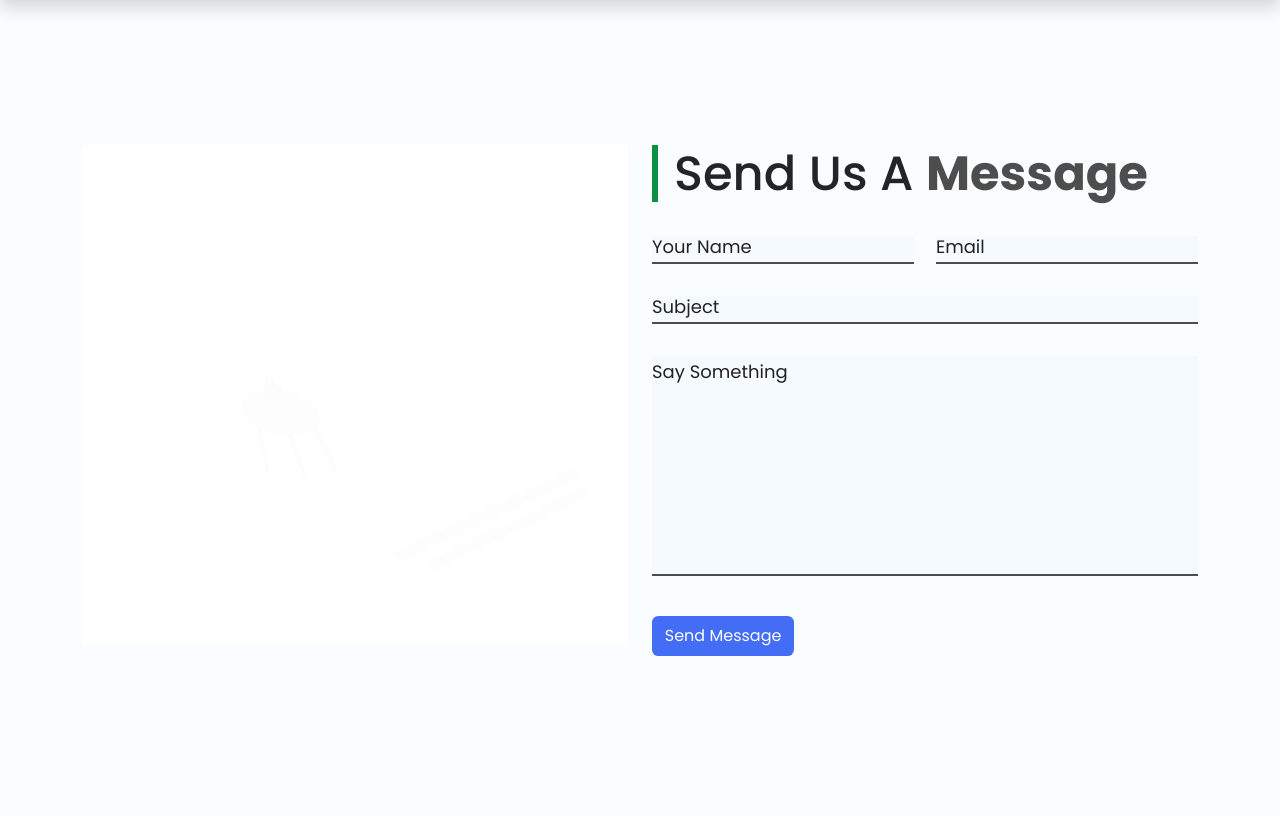
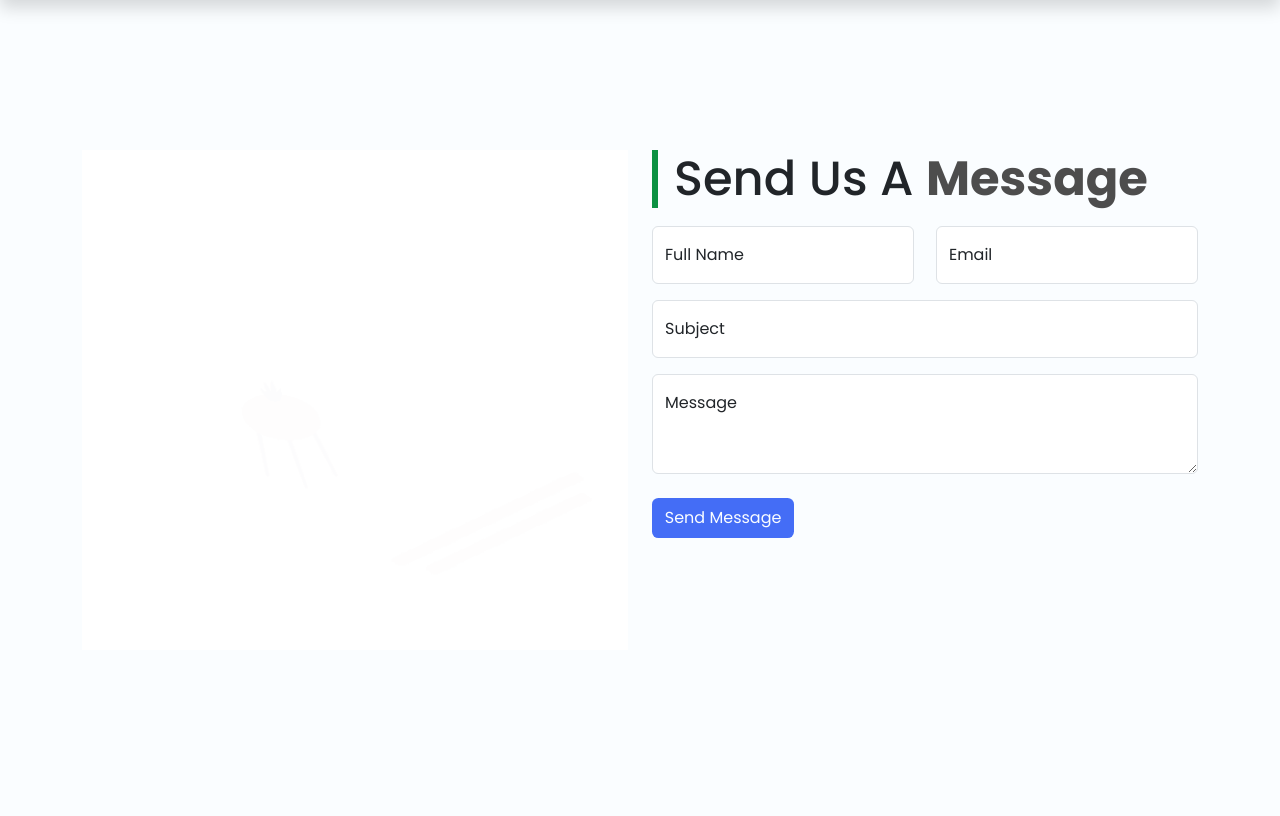
Before and after one commit to LakshanRukantha/CeylonJobSeeker, a PHP site: page /contact.html in a window 1280 px wide. Shown: the part 59-875 px from the top of the page. Run offline with PHP 8.4, Linux system fonts and the light colour scheme; some libraries are stand-ins or nearby versions.

Commit message:
updated contact page

```diff
--- a/contact.html
+++ b/contact.html
@@ -104,25 +104,25 @@
 
 				<form class="messageForm">
 
-					<div class="inputGroup halfWidth">
-						<input class="input-field" type="text" name="" required="required">
-						<label>Your Name</label>
-					</div>
+					<div class="form-floating mb-3 halfWidth">
+                        <input type="text" class="form-control" id="floatingInput" placeholder="name@example.com">
+                        <label for="floatingInput">Full Name</label>
+                      </div>
 
-					<div class="inputGroup halfWidth">
-						<input class="input-field" type="text" name="" required="required">
-						<label>Email</label>
-					</div>
+                      <div class="form-floating mb-3 halfWidth">
+                        <input type="email" class="form-control" id="floatingInput" placeholder="name@example.com">
+                        <label for="floatingInput">Email</label>
+                      </div>
 
-					<div class="inputGroup fullWidth">
-						<input class="input-field" type="text" name="" required="required">
-						<label>Subject</label>
-					</div>
+                      <div class="form-floating mb-3 fullWidth">
+                        <input type="text" class="form-control" id="floatingInput" placeholder="name@example.com">
+                        <label for="floatingInput">Subject</label>
+                      </div>
 
-					<div class="inputGroup fullWidth">
-						<textarea class="input-field" required="required"></textarea>
-						<label>Say Something</label>
-					</div>
+					<div class="form-floating fullWidth">
+                        <textarea class="form-control" placeholder="Leave a comment here" id="floatingTextarea2" style="height: 100px"></textarea>
+                        <label for="floatingTextarea2">Message</label>
+                      </div>
 
 					<div>
 						<br>
--- a/styles/contact.css
+++ b/styles/contact.css
@@ -74,50 +74,7 @@ body{
 .messageForm .fullWidth{
 	flex-basis: 100%;
 }
-.messageForm input, .messageForm textarea{
-	width: 100%;
-	font-size: 0.8rem;
-	padding: 0.2rem 0.4rem;
-	background-color: var( --bg-light-blue);
-	color: var(--text-secondary-color);
-	border: none;
-	border-bottom: 2px solid var(--text-secondary-color);
-	outline: none;
-}
-.messageForm textarea{
-	resize: none;
-	height: 220px;
-	display: block;
-}
-textarea::-webkit-scrollbar{
-	width: 5px;
-}
-textarea::-webkit-scrollbar-track{
-	background-color: var(--text-primary-color);
-	border-radius: 15px;
-}
-textarea::-webkit-scrollbar-thumb{
-	background-color: var(--primary-color);
-	border-radius: 15px;
-}
-.inputGroup label{
-	position: absolute;
-	left: 0;
-	bottom: 4px;
-	color: var(--text-primary-color);
-	font-size: 18px;
-	transition: 0.4s;
-	pointer-events: none;
-}
-.inputGroup:nth-child(4) label{
-	top: 2px;
-}
-.inputGroup .input-field:focus ~ label,
-.inputGroup .input-field:valid ~ label
-{
-	transform: translateY(-30px);
-	font-size: 16px;
-}
+
 .inputGroup button{
 	padding: 8px 16px;
 	font-size: 18px;
```
